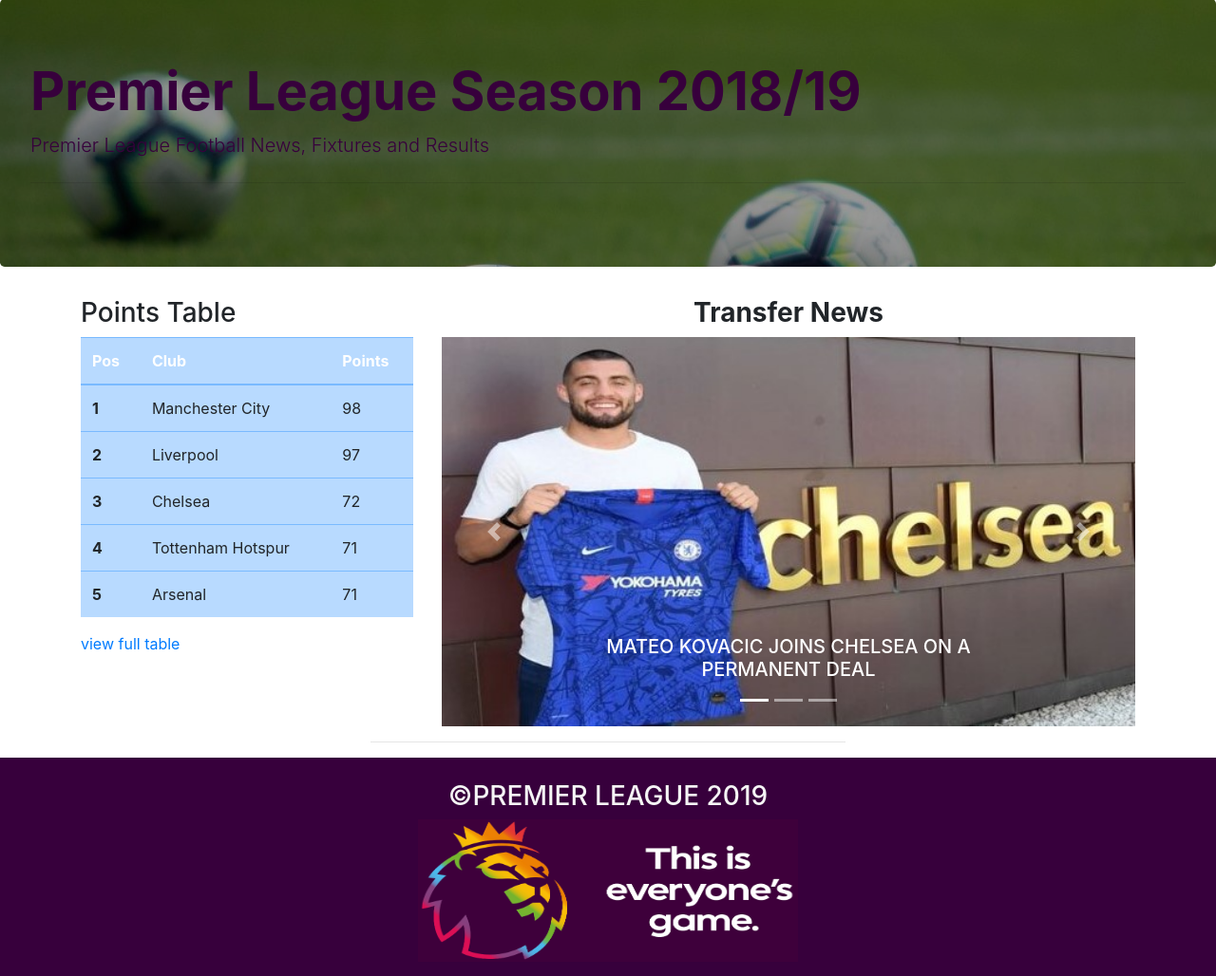
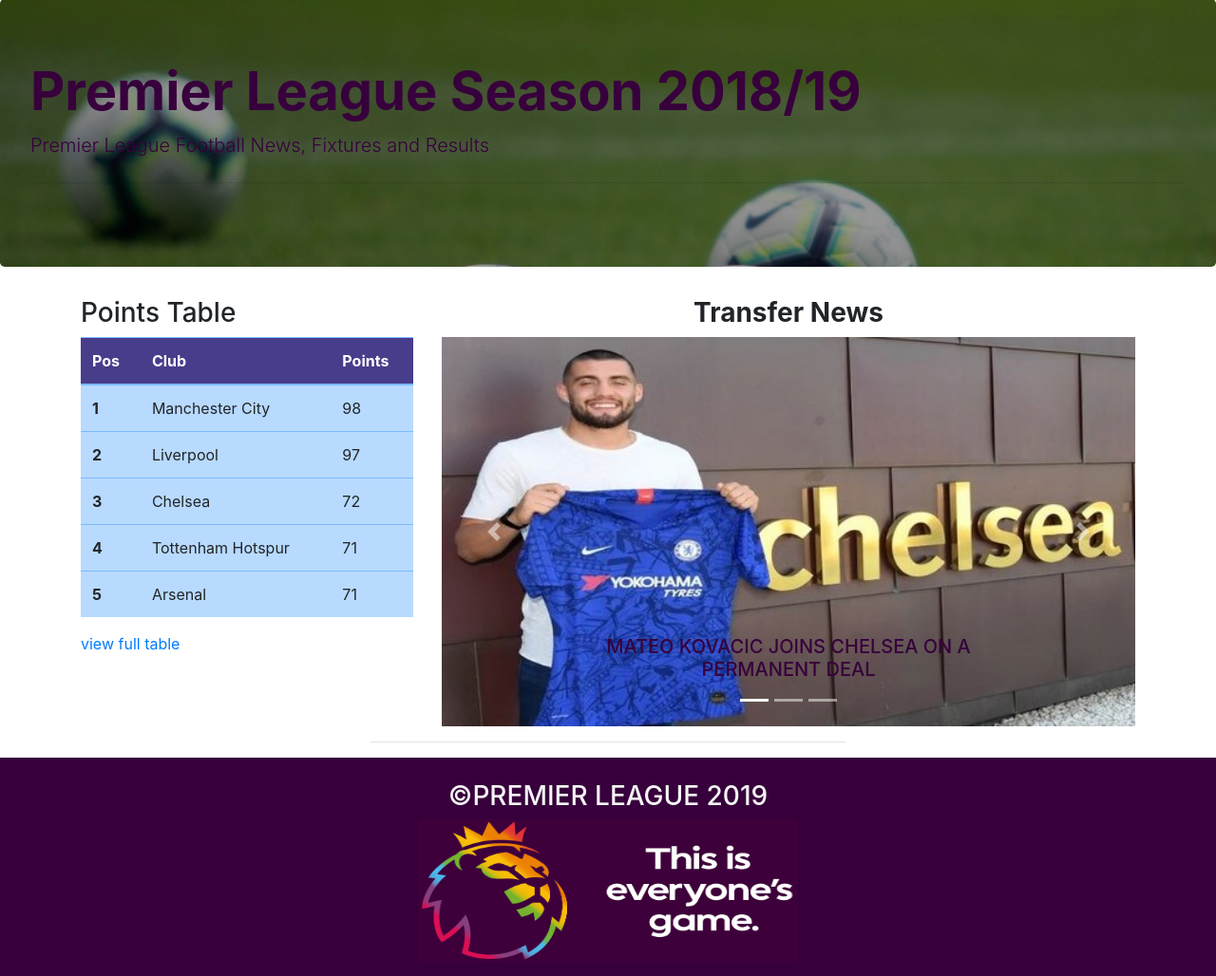
Before and after one commit to Haris-Noori/SIS-DB, a PHP site: page / in a window 1280 px wide. Shown: the part 168-1196 px from the top of the page at 95% size. Run offline with PHP 8.4, Linux system fonts and the light colour scheme.

Commit message:
index final touch

```diff
--- a/css/index.css
+++ b/css/index.css
@@ -13,4 +13,10 @@
 {
     /* background: #37003c; */
     color: white;
+    background: darkslateblue;
 }
+
+.transfer_head
+{
+    color: #37003c;
+}
--- a/index.php
+++ b/index.php
@@ -81,19 +81,19 @@
 
                         <div class="carousel-inner">
                             <div class="carousel-item active">
-                                <img src="images/transfer_news_1.jpg" class="d-block w-100" alt="...">
+                                <a href="https://www.chelseafc.com/en/news/2019/07/01/mateo-kovacic-joins-chelsea-on-a-permanent-deal?utm_source=premier-league-website&utm_campaign=website&utm_medium=link"><img src="images/transfer_news_1.jpg" class="d-block w-100" alt="..."></a>
                                 <div class="carousel-caption d-none d-md-block">
-                                    <h5>MATEO KOVACIC JOINS CHELSEA ON A PERMANENT DEAL</h5>
+                                    <h5 class="transfer_head">MATEO KOVACIC JOINS CHELSEA ON A PERMANENT DEAL</h5>
                                 </div>
                             </div>
                             <div class="carousel-item">
-                                <img src="images/transfer_news_2.jpg" class="d-block w-100" alt="...">
+                                <a href="https://www.mancity.com/news/first-team/first-team-news/2019/july/jack-harrison-extends-deal-and-loaned-to-leeds-united"><img src="images/transfer_news_2.jpg" class="d-block w-100" alt="..."></a>
                                 <div class="carousel-caption d-none d-md-block">
-                                    <h5>HARRISON PENS NEW CITY DEAL AND AGREES LEEDS LOAN</h5>
+                                    <h5 class="transfer_head">HARRISON PENS NEW CITY DEAL AND AGREES LEEDS LOAN</h5>
                                 </div>
                             </div>
                             <div class="carousel-item">
-                                <img src="images/transfer_news_3.jpg" class="d-block w-100" alt="...">
+                                <a href="https://www.manutd.com/en/news/detail/aaron-wan-bissaka-signs-for-manchester-united?utm_source=premier-league-website&utm_campaign=website&utm_medium=link"><img src="images/transfer_news_3.jpg" class="d-block w-100" alt="..."></a>
                                 <div class="carousel-caption d-none d-md-block">
                                     <!-- <h5>Third slide label</h5> -->
                                 </div>
--- a/php_files/admin/admin_header.php
+++ b/php_files/admin/admin_header.php
@@ -2,7 +2,7 @@
 <!DOCTYPE html>
 <html>
 <head>
-    <link rel="shortcut icon" type="image/png" href="../../images/pl_favicon.ico"/>
+    <!-- <link rel="shortcut icon" type="image/png" href="../../images/pl_favicon.ico"/> -->
     <link rel="stylesheet" type="text/css" href="../../css/bootstrap.min.css">
     <link rel="stylesheet" type="text/css" href="../../css/my_css.css">
     <link rel="stylesheet" type="text/css" href="../../css/admin_header.css">
```
Also changed, not shown: php_files/admin/admin_clubs.php (+7 -1 lines).
